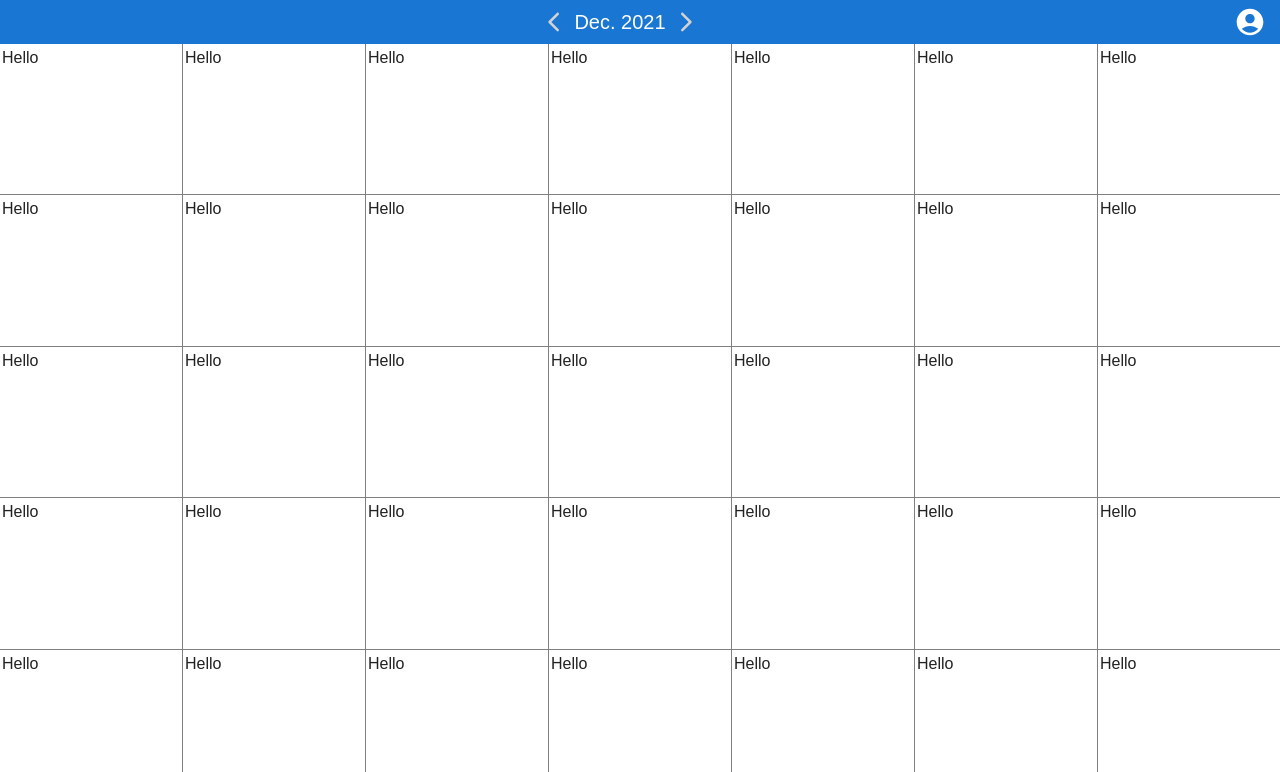
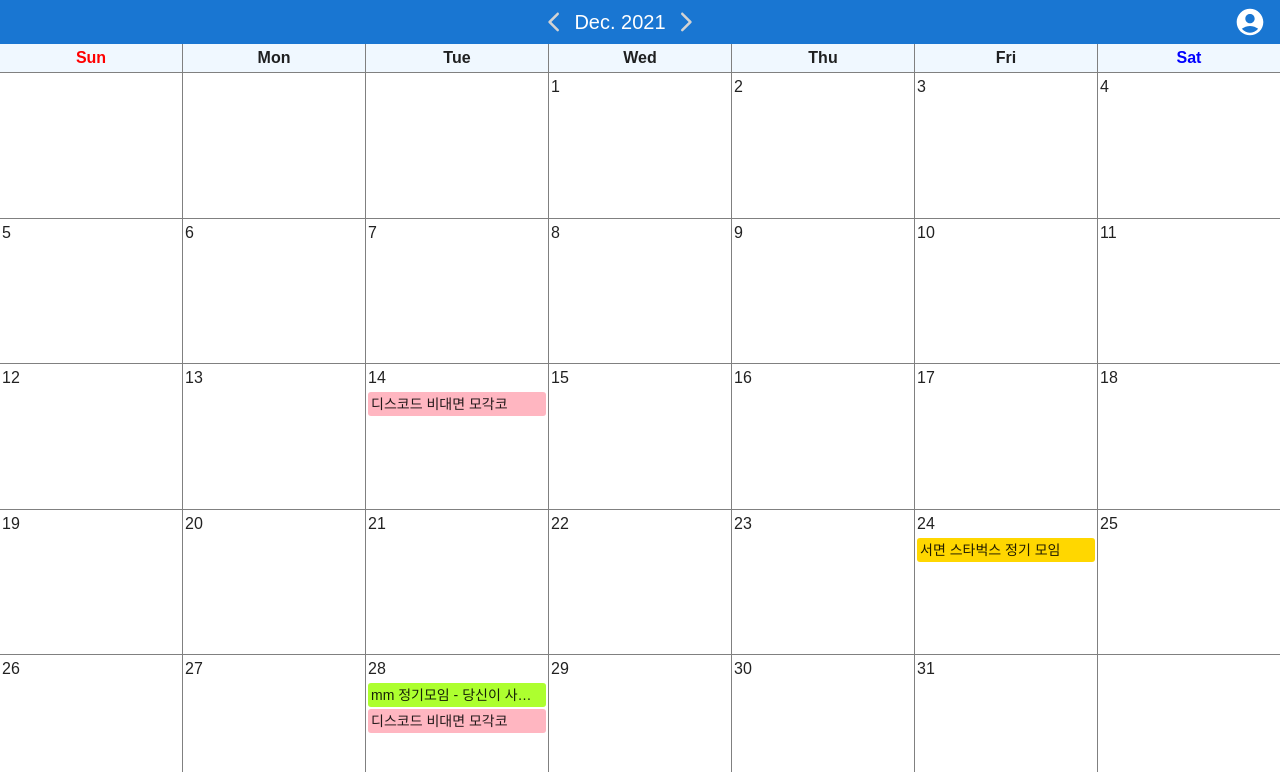
Before and after one commit to BusanDevelopers/BGM-Event-Calendar-Webpage, a React app: page / in a window 1280 px wide. Shown: the top 772 px of the page. Built offline with nearby package versions, Linux system fonts and the light colour scheme; a web font is replaced by a local one.

Commit message:
Displaying event on the calendar

```diff
--- a/src/App.tsx
+++ b/src/App.tsx
@@ -21,9 +21,34 @@ import Calendar from './Calendar';
 import { CssBaseline } from '@mui/material';
 
 // MUI Theme (Setup Font family)
+const breakpoints = {
+  values: {
+    xs: 0,
+    sm: 600,
+    md: 900,
+    lg: 1200,
+    xl: 1536,
+  },
+};
 const theme = createTheme({
+  breakpoints,
   typography: {
     fontFamily: '"IBM Plex Sans KR", sans-serif',
+    subtitle1: {
+      [`@media screen and (max-width: ${breakpoints.values.md}px)`]: {
+        fontSize: '0.8rem',
+      },
+    },
+    body1: {
+      [`@media screen and (max-width: ${breakpoints.values.md}px)`]: {
+        fontSize: '0.8rem',
+      },
+    },
+    body2: {
+      [`@media screen and (max-width: ${breakpoints.values.md}px)`]: {
+        fontSize: '0.6rem',
+      },
+    },
   },
 });
 
--- a/src/Calendar.tsx
+++ b/src/Calendar.tsx
@@ -16,6 +16,7 @@ import {
 } from '@mui/icons-material';
 // Components
 import CalendarBox from './components/CalendarBox';
+import DaysOfWeek from './components/DaysOfWeek';
 
 // Styles
 const styles = {
@@ -30,13 +31,22 @@ const styles = {
     alignItems: 'center',
     justifyContent: 'center',
   },
-  calendarGridColumn: {
+};
+
+/**
+ * Function to generate style for the calendar
+ *
+ * @param {number} nRow number of rows in the calendar
+ * @return {object} object containing sx styles
+ */
+function getCalendarGridColumnStyle(nRow: number): object {
+  return {
     display: 'grid',
     gridTemplateColumns: 'repeat(7, 1fr)',
+    gridTemplateRows: `repeat(${nRow}, 1fr)`,
     gridGap: '1px',
-    height: '100%',
-  },
-};
+  };
+}
 
 /**
  * Function to retrieve current year and month
@@ -55,6 +65,11 @@ function getCurrentYearMonth(): { year: number; month: number } {
  * @return {React.ReactElement} Renders Calendar screen
  */
 function Calendar(): React.ReactElement {
+  // States
+  const [calendarData, setCalendarData] = React.useState([
+    { date: -1, eventList: [] },
+  ]);
+
   const navigate = useNavigate();
   // Retrieve year and month from path
   const params = useParams();
@@ -67,7 +82,59 @@ function Calendar(): React.ReactElement {
       // TODO redirect to 404 page
     }
   }
+
+  // Variables that used to draw calendar
   const currentMonthDate = new Date(year, month, 1);
+  const startDayIdx = currentMonthDate.getDay();
+  const numDates = new Date(year, month + 1, 0).getDate();
+  const nRow = Math.ceil((startDayIdx + numDates) / 7);
+
+  React.useEffect(() => {
+    // Draw Layout
+    const tempData = new Array(nRow * 7).fill({
+      date: undefined,
+      eventList: [],
+    });
+    for (let i = startDayIdx; i < startDayIdx + numDates; ++i) {
+      tempData[i] = { date: i + 1 - startDayIdx, eventList: [] };
+    }
+    setCalendarData(tempData);
+
+    // TODO: API Call
+    const completeData = [...tempData];
+    const response = {
+      numEvent: 3,
+      eventList: [
+        {
+          id: 1,
+          name: '디스코드 비대면 모각코',
+          date: 14,
+        },
+        {
+          id: 2,
+          name: '서면 스타벅스 정기 모임',
+          date: 24,
+          category: '정기모임',
+        },
+        {
+          id: 3,
+          name: 'mm 정기모임 - 당신이 사랑하는 프로그래밍 언어는?',
+          date: 28,
+          category: '비대면',
+        },
+        {
+          id: 4,
+          name: '디스코드 비대면 모각코',
+          date: 28,
+        },
+      ],
+    };
+    response.eventList.forEach((event) => {
+      const idx = startDayIdx - 1 + event.date;
+      completeData[idx].eventList = [...completeData[idx].eventList, event];
+    });
+    setCalendarData(completeData);
+  }, [nRow, numDates, startDayIdx]);
 
   /**
    * Helper method to change month
@@ -85,7 +152,12 @@ function Calendar(): React.ReactElement {
   );
 
   return (
-    <Grid container direction="column" sx={{ height: '100%' }}>
+    <Grid
+      container
+      direction="column"
+      wrap="nowrap"
+      sx={{ height: '100%', overflow: 'hidden' }}
+    >
       <Grid item>
         <Box sx={{ ...styles.headerWrapper }}>
           <Stack direction="row" sx={{ ...styles.headerTitleWrapper }}>
@@ -113,43 +185,20 @@ function Calendar(): React.ReactElement {
           </IconButton>
         </Box>
       </Grid>
+      <Grid item sx={{ backgroundColor: 'gray' }}>
+        <DaysOfWeek />
+      </Grid>
       <Grid item sx={{ flexGrow: 1, backgroundColor: 'gray' }}>
-        <Box sx={{ ...styles.calendarGridColumn }}>
-          <CalendarBox />
-          <CalendarBox />
-          <CalendarBox />
-          <CalendarBox />
-          <CalendarBox />
-          <CalendarBox />
-          <CalendarBox />
-          <CalendarBox />
-          <CalendarBox />
-          <CalendarBox />
-          <CalendarBox />
-          <CalendarBox />
-          <CalendarBox />
-          <CalendarBox />
-          <CalendarBox />
-          <CalendarBox />
-          <CalendarBox />
-          <CalendarBox />
-          <CalendarBox />
-          <CalendarBox />
-          <CalendarBox />
-          <CalendarBox />
-          <CalendarBox />
-          <CalendarBox />
-          <CalendarBox />
-          <CalendarBox />
-          <CalendarBox />
-          <CalendarBox />
-          <CalendarBox />
-          <CalendarBox />
-          <CalendarBox />
-          <CalendarBox />
-          <CalendarBox />
-          <CalendarBox />
-          <CalendarBox />
+        <Box sx={{ ...getCalendarGridColumnStyle(nRow), height: '100%' }}>
+          {calendarData.map((value, index) => {
+            return (
+              <CalendarBox
+                date={value.date}
+                eventList={value.eventList}
+                key={`${year}-${month}-${index}`}
+              />
+            );
+          })}
         </Box>
       </Grid>
     </Grid>
--- a/src/components/CalendarBox.tsx
+++ b/src/components/CalendarBox.tsx
@@ -6,7 +6,12 @@
 
 import React from 'react';
 // Material UI
-import { Box } from '@mui/material';
+import { Box, Typography } from '@mui/material';
+
+interface CalendarBoxProps {
+  date: number;
+  eventList: { id: string; name: string; category: string }[];
+}
 
 // Styles
 const calendarBoxStyle = {
@@ -15,13 +20,51 @@ const calendarBoxStyle = {
   overflow: 'hidden',
 };
 
+const colorMap: { [index: string]: string } = {
+  정기모임: 'gold',
+  비대면: 'greenyellow',
+  etc: 'lightpink',
+};
+
 /**
  * React Functional Component to generate calendar box representing each date
  *
+ * @param {CalendarBoxProps} props Properties that passed from the parent
+ *   Component.
  * @return {React.ReactElement} Renders CalendarBox
  */
-function CalendarBox(): React.ReactElement {
-  return <Box sx={{ ...calendarBoxStyle }}>Hello</Box>;
+function CalendarBox(props: CalendarBoxProps): React.ReactElement {
+  const { date, eventList } = props;
+
+  return (
+    <Box sx={{ ...calendarBoxStyle }}>
+      {date && (
+        <>
+          <Typography variant="body1">{date}</Typography>
+          {eventList.map((event, index) => {
+            return (
+              <Box
+                sx={{
+                  width: '100%',
+                  backgroundColor: colorMap[event.category]
+                    ? colorMap[event.category]
+                    : colorMap.etc,
+                  padding: '2px 3px',
+                  margin: '2px 0',
+                  borderRadius: '3px',
+                }}
+                key={`${date}-${index}`}
+              >
+                <Typography component="div" variant="body2" noWrap>
+                  {event.name}
+                </Typography>
+              </Box>
+            );
+          })}
+        </>
+      )}
+    </Box>
+  );
 }
 
-export default CalendarBox;
+export default React.memo(CalendarBox);
--- /dev/null
+++ b/src/components/DaysOfWeek.tsx
@@ -0,0 +1,63 @@
+/**
+ * DaysOfWeek Component
+ *
+ * @author Hyecheol (Jerry) Jang <hyecheol123@gmail.com>
+ */
+
+import React from 'react';
+import { Box, Typography } from '@mui/material';
+
+// Styles
+const style = {
+  fontWeight: 700,
+  backgroundColor: 'aliceblue',
+};
+const WrapperStyle = {
+  display: 'grid',
+  gridTemplateColumns: 'repeat(7, 1fr)',
+  gridGap: '1px',
+  borderBottom: '1px solid gray',
+};
+
+/**
+ * React Functional Component to generate calendar header with days of week
+ *
+ * @return {React.ReactElement} Renders DaysOfWeek
+ */
+function DaysOfWeek(): React.ReactElement {
+  return (
+    <Box sx={{ ...WrapperStyle }}>
+      <Typography
+        variant="subtitle1"
+        align="center"
+        sx={{ color: 'red', ...style }}
+      >
+        Sun
+      </Typography>
+      <Typography variant="subtitle1" align="center" sx={{ ...style }}>
+        Mon
+      </Typography>
+      <Typography variant="subtitle1" align="center" sx={{ ...style }}>
+        Tue
+      </Typography>
+      <Typography variant="subtitle1" align="center" sx={{ ...style }}>
+        Wed
+      </Typography>
+      <Typography variant="subtitle1" align="center" sx={{ ...style }}>
+        Thu
+      </Typography>
+      <Typography variant="subtitle1" align="center" sx={{ ...style }}>
+        Fri
+      </Typography>
+      <Typography
+        variant="subtitle1"
+        align="center"
+        sx={{ color: 'blue', ...style }}
+      >
+        Sat
+      </Typography>
+    </Box>
+  );
+}
+
+export default React.memo(DaysOfWeek);
```
